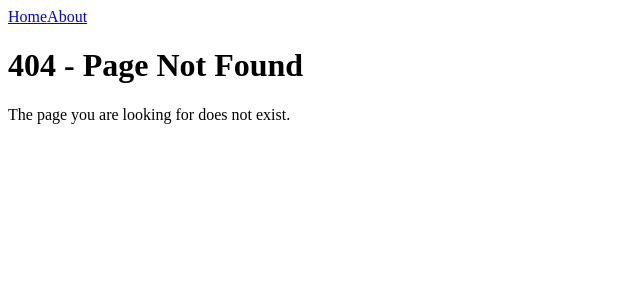
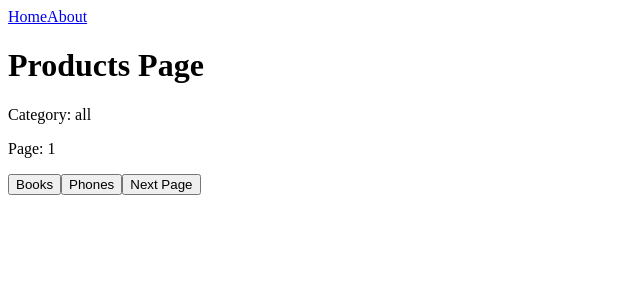
Before and after one commit to Sepehr-Nikiyan/react-bootcamp, a React (Vite) app: page /products in a window 1280 px wide. Before the commit this address had no page. Shown: the top 300 px of the page, without its empty margins (0-640 px from the left). Built offline with nearby package versions, Linux system fonts and the light colour scheme.

Commit message:
add query parameter handling with useSearchParams

```diff
--- a/src/App.jsx
+++ b/src/App.jsx
@@ -12,6 +12,7 @@ import Profile from "./pages/Profile";
 import Settings from "./pages/Settings";
 import RedirectPage from "./pages/RedirectPage";
 import ProtectedRoute from "./components/ProtectedRoute";
+import Products from "./components/Products";
 
 // Main App component
 function App() {
@@ -39,6 +40,9 @@ function App() {
         </Route>
 
 
+        <Route path="/products" element={<Products />}/>
+
+
         <Route path="/redirect" element={<RedirectPage />} />
 
         {/* 404-not found */}
--- /dev/null
+++ b/src/components/Products.jsx
@@ -0,0 +1,35 @@
+import { useSearchParams } from "react-router-dom";
+
+function Products() {
+  const [searchParams, setSearchParams] = useSearchParams();
+
+  const category = searchParams.get("category") || "all";
+  const page = Number(searchParams.get("page") || 1);
+
+  return (
+    <div>
+      <h1>Products Page</h1>
+
+      <p>Category: {category}</p>
+      <p>Page: {page}</p>
+
+      <button onClick={() => setSearchParams({ category: "books", page: "1" })}>
+        Books
+      </button>
+
+      <button onClick={() => setSearchParams({ category: "phones", page: "1" })}>
+        Phones
+      </button>
+
+      <button
+        onClick={() =>
+          setSearchParams({ category, page: String(page + 1) })
+        }
+      >
+        Next Page
+      </button>
+    </div>
+  );
+}
+
+export default Products;
```
